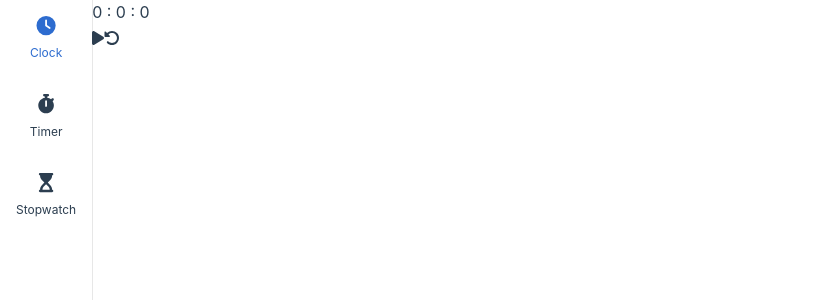
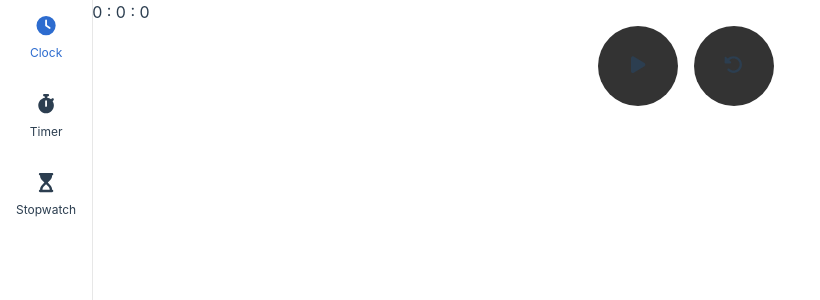
Before and after one commit to Klrfl/TellTime, a Vue app: page / in a window 1280 px wide. Both pictures are taken after a click on the button "Timer". Shown: the top 300 px of the page, without its empty margins (0-820 px from the left). Built offline with nearby package versions, Linux system fonts and the light colour scheme.

Commit message:
changed base styles

```diff
--- a/src/styles.css
+++ b/src/styles.css
@@ -53,3 +53,29 @@
     --color-text: var(--vt-c-text-dark-2);
   }
 }
+
+button:focus-visible {
+  outline: 2px solid dodgerblue;
+}
+
+.btn-container {
+  display: flex;
+  gap: 1rem;
+  justify-content: center;
+}
+
+.btn {
+  background: #333;
+  font-size: 1.2rem;
+  width: 5rem;
+  aspect-ratio: 1 / 1;
+  text-align: center;
+}
+
+.btn-primary {
+  background: var(--accent);
+}
+
+.btn--circular {
+  border-radius: 50%;
+}
```
